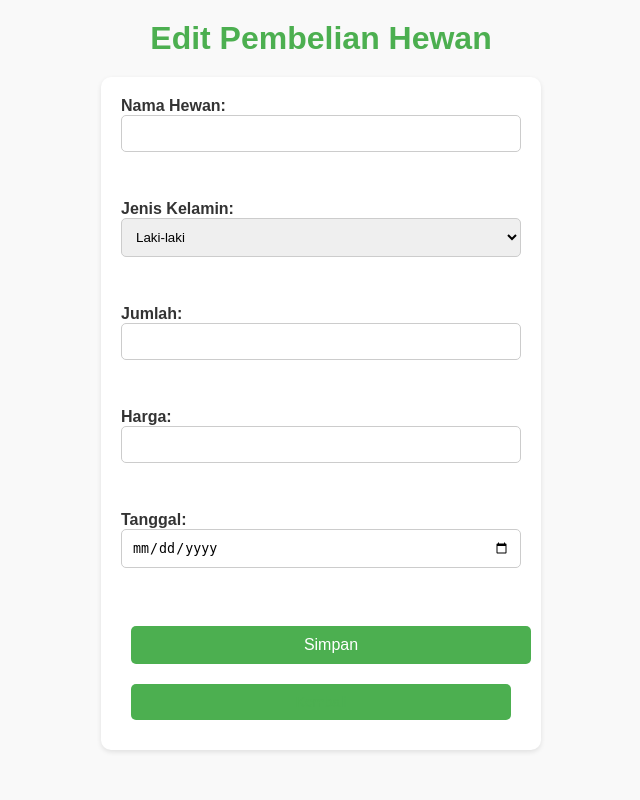
After one commit to alfanhamdani/e-mbek, a PHP site: page /edit_hewan.php in a window 1280 px wide. The commit adds this page. Shown: the whole page, without its empty margins (319-959 px from the left). Run offline with PHP 8.4, Linux system fonts and the light colour scheme; data that the repository does not hold is empty.

Commit message:
membuat CRUD daftar hewan dll

```diff
--- /dev/null
+++ b/edit_hewan.php
@@ -0,0 +1,196 @@
+<?php
+include 'koneksi.php';
+
+$nama = isset($_GET['nama']) ? mysqli_real_escape_string($conn, $_GET['nama']) : '';
+$query = "SELECT * FROM mbek_hewan WHERE nama = '$nama'";
+$result = mysqli_query($conn, $query);
+$data = mysqli_fetch_assoc($result);
+
+if ($_SERVER['REQUEST_METHOD'] === 'POST') {
+    $nama_baru = $_POST['nama'];
+    $jenis_kelamin = $_POST['jenis_kelamin'];
+    $jumlah = $_POST['jumlah'];
+    $harga = $_POST['harga'];
+    $tanggal = $_POST['tanggal'];
+    $user_modified = 'admin'; // Sesuaikan dengan pengguna yang login
+    $date_modified = date('Y-m-d H:i:s');
+
+    $query = "UPDATE mbek_hewan
+              SET nama = '$nama_baru', jenis_kelamin = '$jenis_kelamin', jumlah = $jumlah,
+                  harga = $harga, tanggal = '$tanggal', date_modified = '$date_modified', user_modified = '$user_modified'
+              WHERE nama = '$nama'";
+    if (mysqli_query($conn, $query)) {
+        header('Location: daftar_hewan.php');
+        exit;
+    } else {
+        echo "Error: " . mysqli_error($conn);
+    }
+}
+?>
+
+<!DOCTYPE html>
+<html lang="id">
+<head>
+    <meta charset="UTF-8">
+    <meta name="viewport" content="width=device-width, initial-scale=1.0">
+    <title>Edit Pembelian Hewan</title>
+</head>
+<style>
+    /* Global Styles */
+body {
+    font-family: Arial, sans-serif;
+    margin: 0;
+    padding: 0;
+    background-color: #f9f9f9;
+    color: #333;
+}
+
+h1 {
+    text-align: center;
+    margin: 20px 0;
+    color: #4CAF50;
+}
+
+/* Table Styles */
+table {
+    width: 90%;
+    margin: 20px auto;
+    border-collapse: collapse;
+    background-color: #fff;
+    box-shadow: 0 2px 5px rgba(0, 0, 0, 0.1);
+}
+
+table th, table td {
+    border: 1px solid #ddd;
+    padding: 10px;
+    text-align: left;
+}
+
+table th {
+    background-color: #4CAF50;
+    color: white;
+}
+
+table tr:nth-child(even) {
+    background-color: #f2f2f2;
+}
+
+table tr:hover {
+    background-color: #ddd;
+}
+
+/* Button Styles */
+a, button {
+    display: inline-block;
+    margin: 10px;
+    padding: 10px 15px;
+    font-size: 14px;
+    text-decoration: none;
+    border: none;
+    border-radius: 5px;
+    cursor: pointer;
+    text-align: center;
+}
+
+a {
+    background-color: #4CAF50;
+    color: white;
+}
+
+a:hover {
+    background-color: #45a049;
+}
+
+button {
+    background-color: #4CAF50;
+    color: white;
+}
+
+button:hover {
+    background-color: #45a049;
+}
+
+a[href^="hapus.php"] {
+    background-color: #f44336;
+    color: white;
+}
+
+a[href^="hapus.php"]:hover {
+    background-color: #e53935;
+}
+
+/* Form Styles */
+form {
+    width: 80%;
+    max-width: 400px;
+    margin: 20px auto;
+    background-color: #fff;
+    padding: 20px;
+    border-radius: 10px;
+    box-shadow: 0 2px 5px rgba(0, 0, 0, 0.1);
+}
+
+form label {
+    display: block;
+    margin-bottom: 10px;
+    font-weight: bold;
+}
+
+form input, form select {
+    width: 100%;
+    padding: 10px;
+    margin-bottom: 20px;
+    border: 1px solid #ccc;
+    border-radius: 5px;
+    box-sizing: border-box;
+}
+
+form input:focus, form select:focus {
+    border-color: #4CAF50;
+    outline: none;
+}
+
+form button {
+    width: 100%;
+    padding: 10px;
+    background-color: #4CAF50;
+    border: none;
+    color: white;
+    font-size: 16px;
+    border-radius: 5px;
+}
+
+form button:hover {
+    background-color: #45a049;
+}
+
+form a {
+    display: block;
+    text-align: center;
+    margin-top: 10px;
+    color: #4CAF50;
+}
+
+form a:hover {
+    text-decoration: underline;
+}
+
+</style>
+<body>
+    <h1>Edit Pembelian Hewan</h1>
+    <form method="POST" action="">
+        <label>Nama Hewan: <input type="text" name="nama" value="<?= $data['nama'] ?>" required></label><br>
+        <label>Jenis Kelamin:
+            <select name="jenis_kelamin" required>
+                <option value="L" <?= $data['jenis_kelamin'] === 'L' ? 'selected' : '' ?>>Laki-laki</option>
+                <option value="P" <?= $data['jenis_kelamin'] === 'P' ? 'selected' : '' ?>>Perempuan</option>
+            </select>
+        </label><br>
+        <label>Jumlah: <input type="number" name="jumlah" value="<?= $data['jumlah'] ?>" required></label><br>
+        <label>Harga: <input type="number" name="harga" value="<?= $data['harga'] ?>" required></label><br>
+        <label>Tanggal: <input type="date" name="tanggal" value="<?= $data['tanggal'] ?>" required></label><br>
+        <button type="submit">Simpan</button>
+        <a href="index.php">Kembali</a>
+    </form>
+</body>
+</html>
--- a/index.php
+++ b/index.php
@@ -4,7 +4,7 @@ include 'koneksi.php';
 
 // Check if user is already logged in
 if (isset($_SESSION["username"])) {
-    echo "<script> window.location.href='daftar_pembelian.php' </script>";
+    echo "<script> window.location.href='daftar_hewan.php' </script>";
     exit;
 }
 ?>
```
Also changed, not shown: daftar_hewan.php (added, +189 -0 lines), hapus_hewan.php (added, +13 -0 lines), tambah.php (added, +190 -0 lines).
